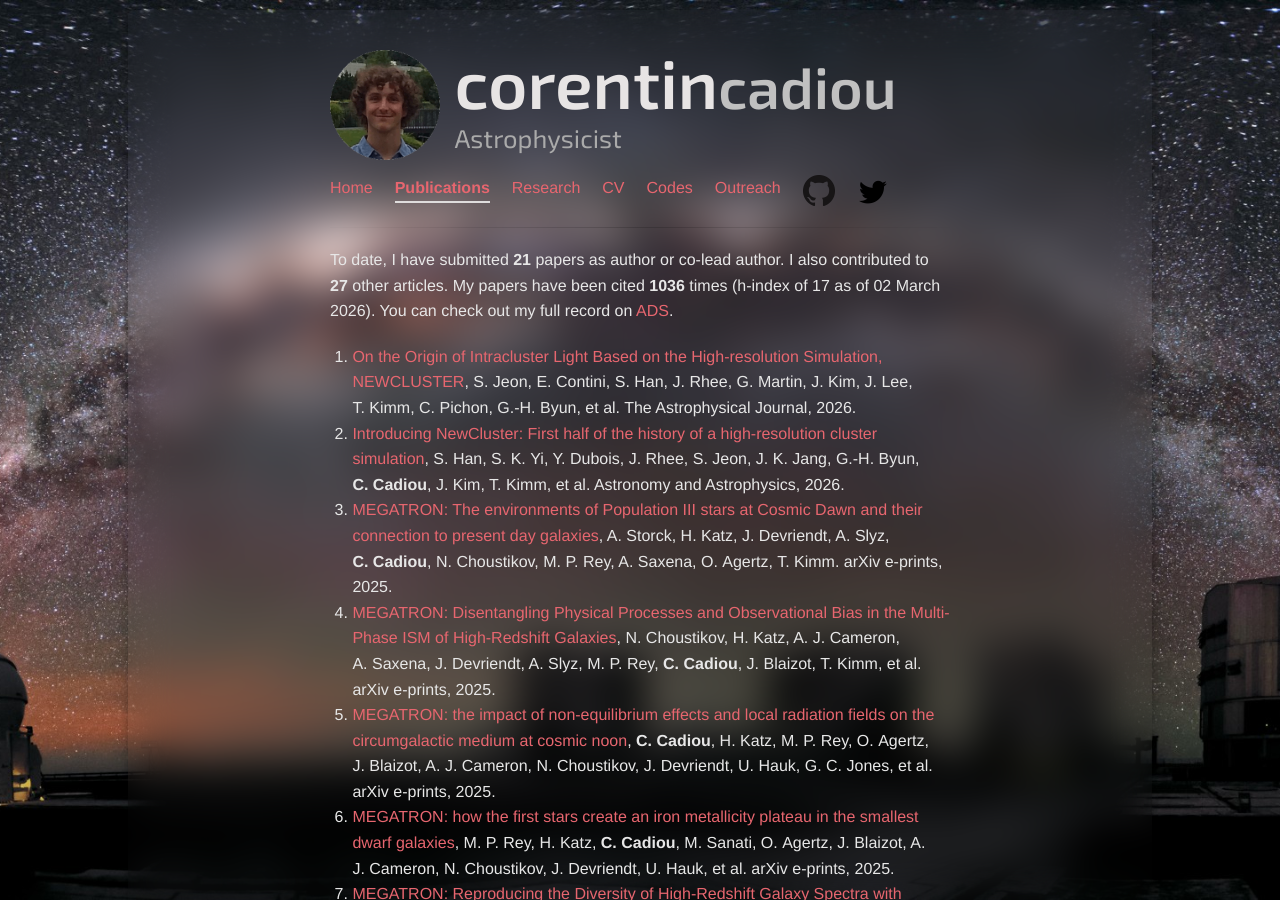
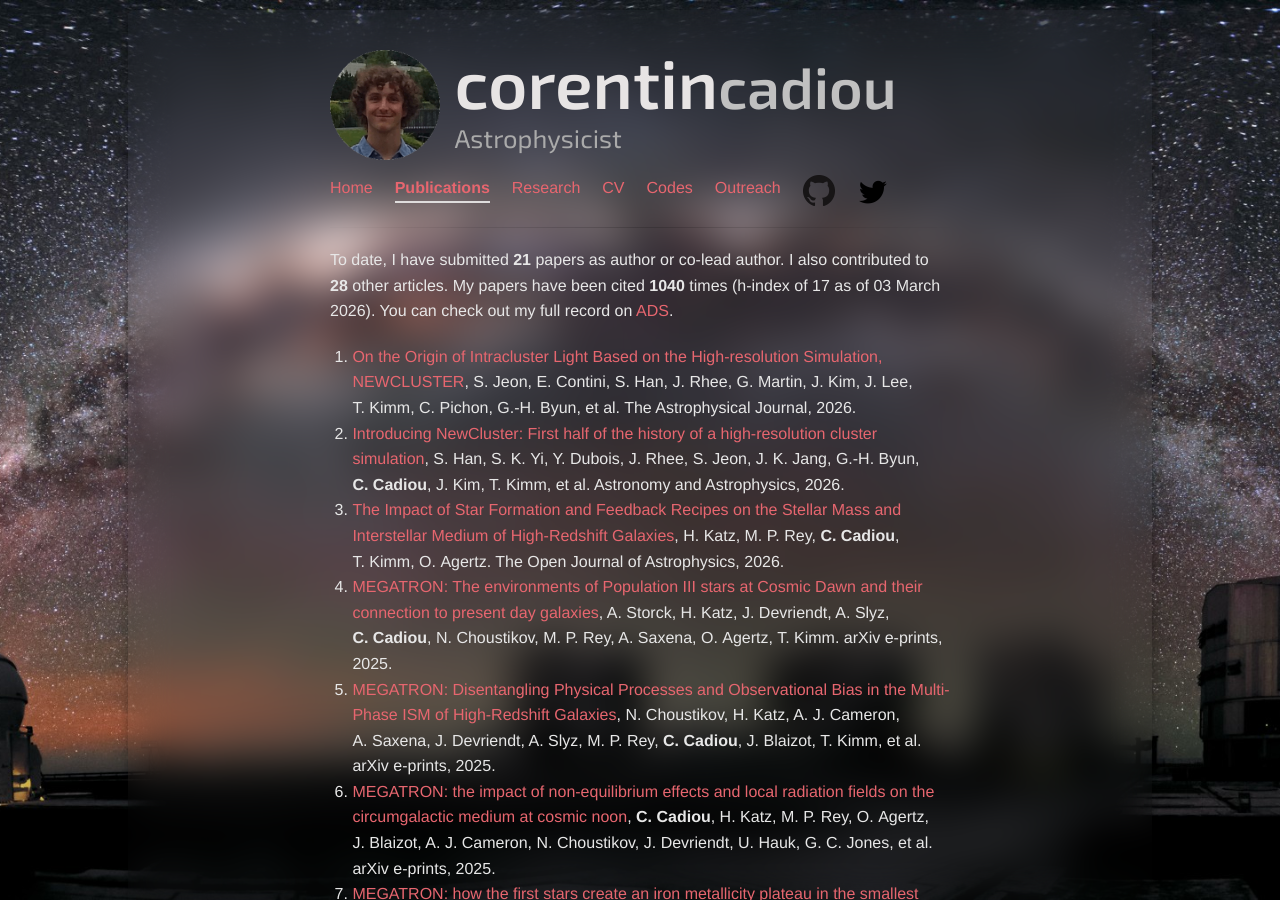
Before and after one commit to cphyc/cphyc.github.io, a Jekyll site: the page built from publications/index.html, in a window 1280 px wide and 900 px high. Built offline with Jekyll 4.4.1, drawn with Linux system fonts in a browser that asks for light colours; nearby versions of some CDN libraries.

Commit message:
Update publications and CV [skip ci]
Automated update via GitHub Actions

```diff
--- a/publications/index.html
+++ b/publications/index.html
@@ -7,8 +7,8 @@ description: My Publications
 
 <p>
   To date, I have submitted <b>21</b> papers as author or co-lead author.
-  I also contributed to <b>27</b> other articles.
-  My papers have been cited <b>1036</b> times (h-index of 17 as of 02 March 2026).
+  I also contributed to <b>28</b> other articles.
+  My papers have been cited <b>1040</b> times (h-index of 17 as of 03 March 2026).
   You can check out my full record on <a href="https://ui.adsabs.harvard.edu/search/q=((author%3A%22Cadiou%2C%20C%22))%20-bibstem%3A%22zndo%22%20collection%3Aastronomy&sort=date%20desc%2C%20bibcode%20desc&p_=0" target="_blank">ADS</a>.
 </p>
 <ol>
@@ -89,6 +89,27 @@ description: My Publications
       et al.
 
     Astronomy and Astrophysics, 2026.
+  </li>
+
+  <li>
+    <a href="">The Impact of Star Formation and Feedback Recipes on the Stellar Mass and Interstellar Medium of High-Redshift Galaxies</a>,
+
+
+      H.&nbsp;Katz,
+
+
+      M. P.&nbsp;Rey,
+
+    <b>
+      C.&nbsp;Cadiou</b>,
+
+
+      T.&nbsp;Kimm,
+
+
+      O.&nbsp;Agertz.
+
+    The Open Journal of Astrophysics, 2026.
   </li>
 
   <li>
```
Also changed, not shown: 2 other files.
